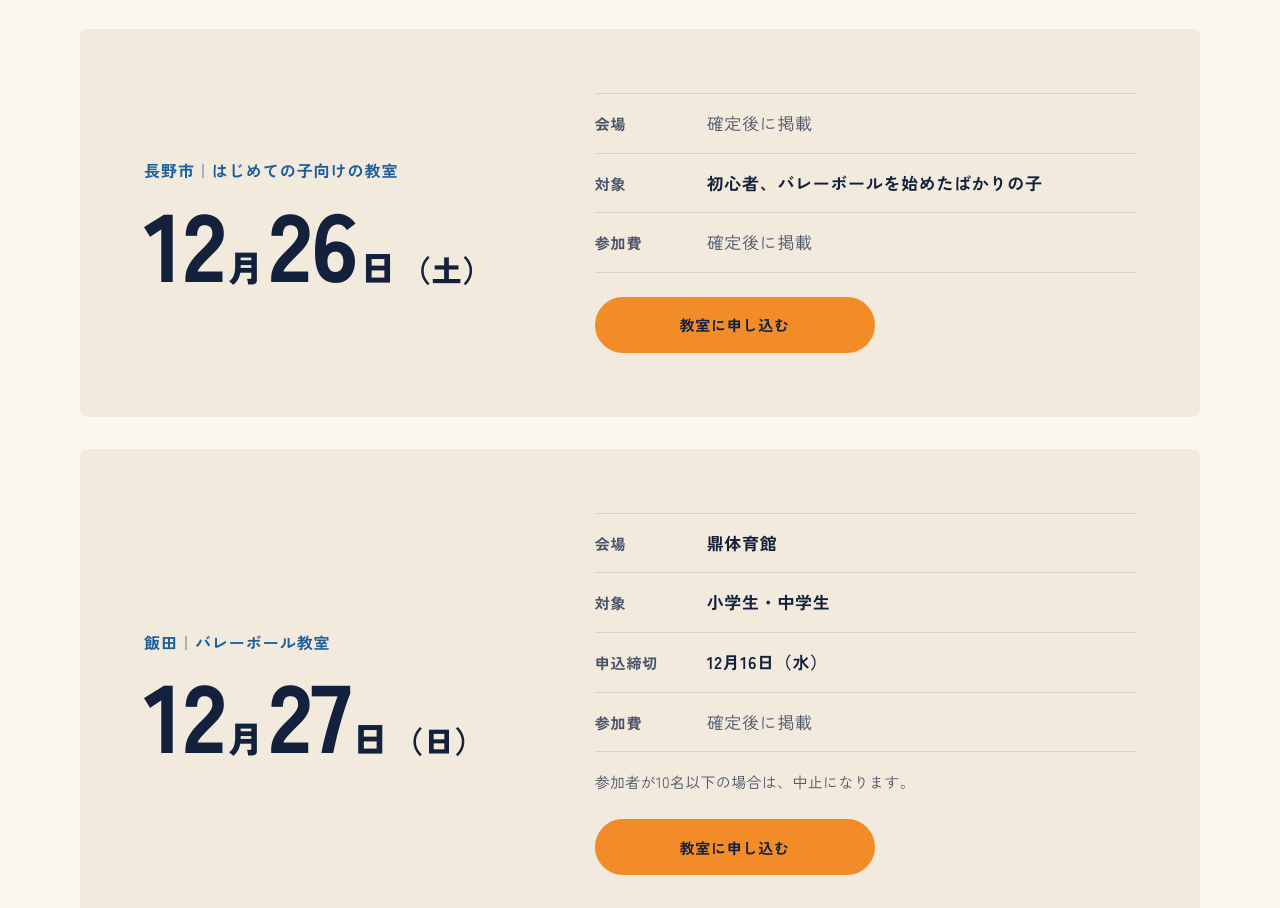
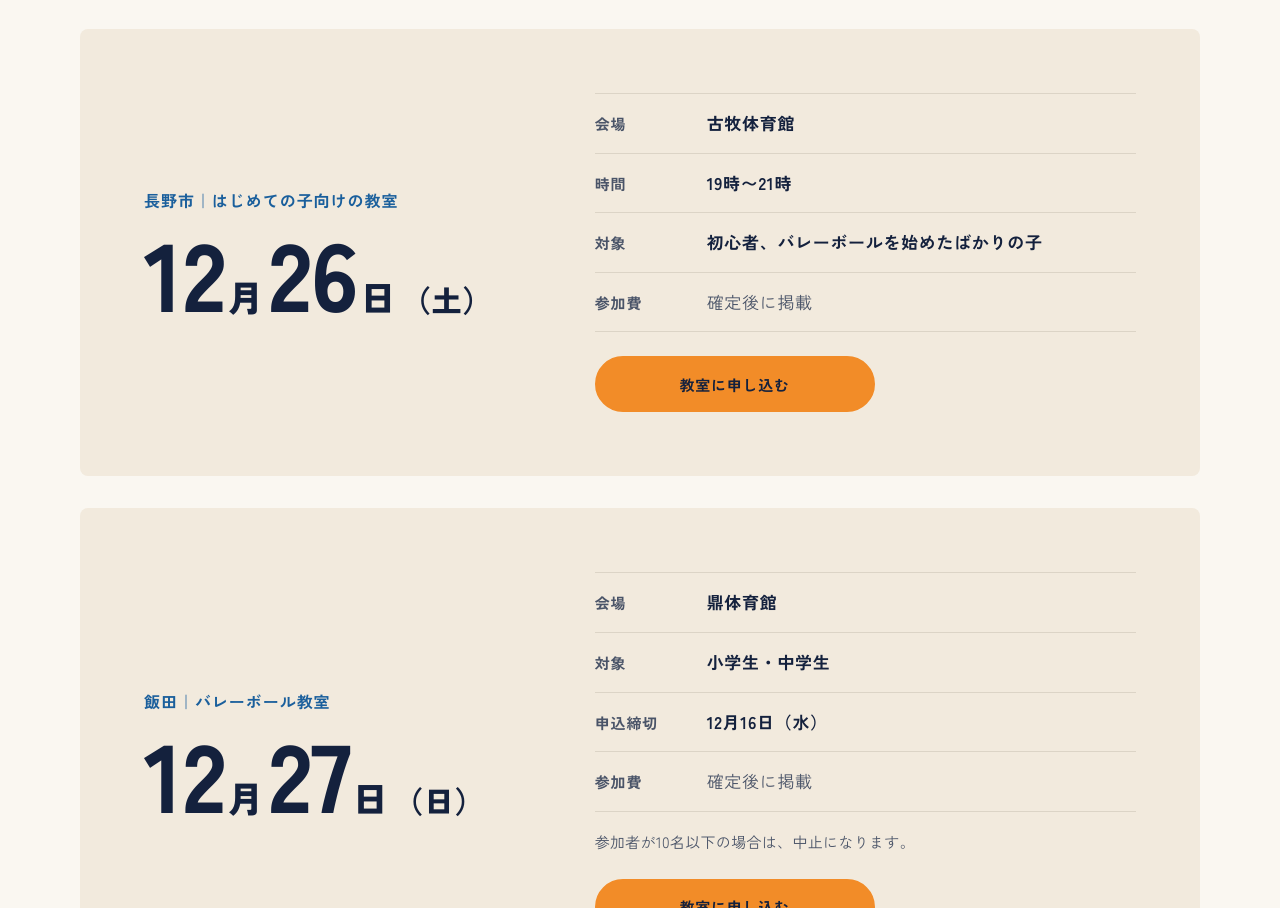
Before and after one commit to IllFlora/volley-lesson-preview, a plain HTML site: page index.html in a window 1280 px wide. Shown: the part 956-1864 px from the top of the page. Drawn offline with Linux system fonts and the light colour scheme.

Commit message:
Add venue and time for the Dec 26 Nagano class
Co-Authored-By: Claude Opus 5.5 <noreply@anthropic.com>

```diff
--- a/css/style.css
+++ b/css/style.css
@@ -25,27 +25,27 @@
 }
 @font-face {
   font-family: "ZKGN";
-  src: url("../fonts/zkgn-400-x.woff2") format("woff2");
+  src: url("../fonts/zkgn-400-x.woff2?v=2") format("woff2");
   font-weight: 400;
   font-style: normal;
   font-display: swap;
-  unicode-range: U+3070, U+571F, U+59CB, U+FF5C;
+  unicode-range: U+3070, U+53E4, U+571F, U+59CB, U+6642, U+7267, U+9593, U+FF5C;
 }
 @font-face {
   font-family: "ZKGN";
-  src: url("../fonts/zkgn-700-x.woff2") format("woff2");
+  src: url("../fonts/zkgn-700-x.woff2?v=2") format("woff2");
   font-weight: 700;
   font-style: normal;
   font-display: swap;
-  unicode-range: U+3070, U+571F, U+59CB, U+FF5C;
+  unicode-range: U+3070, U+53E4, U+571F, U+59CB, U+6642, U+7267, U+9593, U+FF5C;
 }
 @font-face {
   font-family: "ZKGN";
-  src: url("../fonts/zkgn-900-x.woff2") format("woff2");
+  src: url("../fonts/zkgn-900-x.woff2?v=2") format("woff2");
   font-weight: 900;
   font-style: normal;
   font-display: swap;
-  unicode-range: U+3070, U+571F, U+59CB, U+FF5C;
+  unicode-range: U+3070, U+53E4, U+571F, U+59CB, U+6642, U+7267, U+9593, U+FF5C;
 }
 
 :root {
--- a/index.html
+++ b/index.html
@@ -10,7 +10,7 @@
 <meta name="description" content="飯田と長野市の、小中学生のバレーボール教室。確認用の試作ページです（公開前）。">
 <link rel="preload" href="fonts/zkgn-900.woff2" as="font" type="font/woff2" crossorigin>
 <link rel="preload" href="fonts/zkgn-400.woff2" as="font" type="font/woff2" crossorigin>
-<link rel="stylesheet" href="css/style.css?v=3">
+<link rel="stylesheet" href="css/style.css?v=4">
 <script src="js/main.js?v=2" defer></script>
 </head>
 <body>
@@ -65,7 +65,8 @@
         </div>
         <div class="event-body">
           <dl class="facts">
-            <div class="fact"><dt>会場</dt><dd class="tbd">確定後に掲載</dd></div>
+            <div class="fact"><dt>会場</dt><dd>古牧体育館</dd></div>
+            <div class="fact"><dt>時間</dt><dd>19時〜21時</dd></div>
             <div class="fact"><dt>対象</dt><dd>初心者、バレーボールを始めたばかりの子</dd></div>
             <div class="fact"><dt>参加費</dt><dd class="tbd">確定後に掲載</dd></div>
           </dl>
```
Also changed, not shown: fonts/zkgn-400-x.woff2, fonts/zkgn-700-x.woff2, fonts/zkgn-900-x.woff2.
